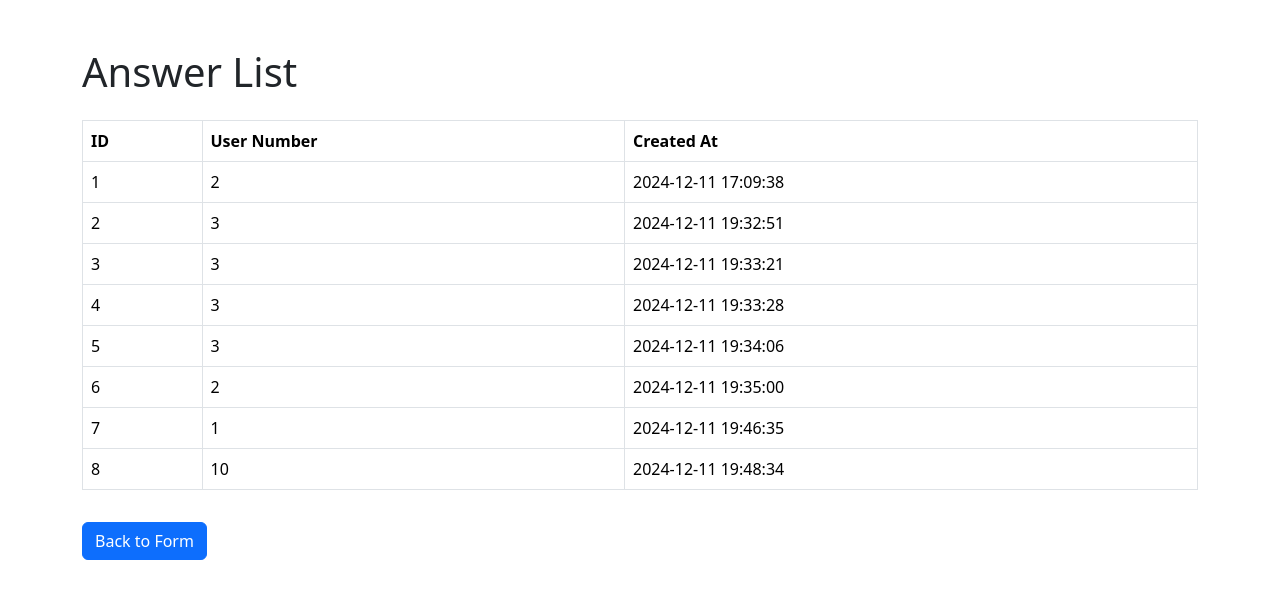
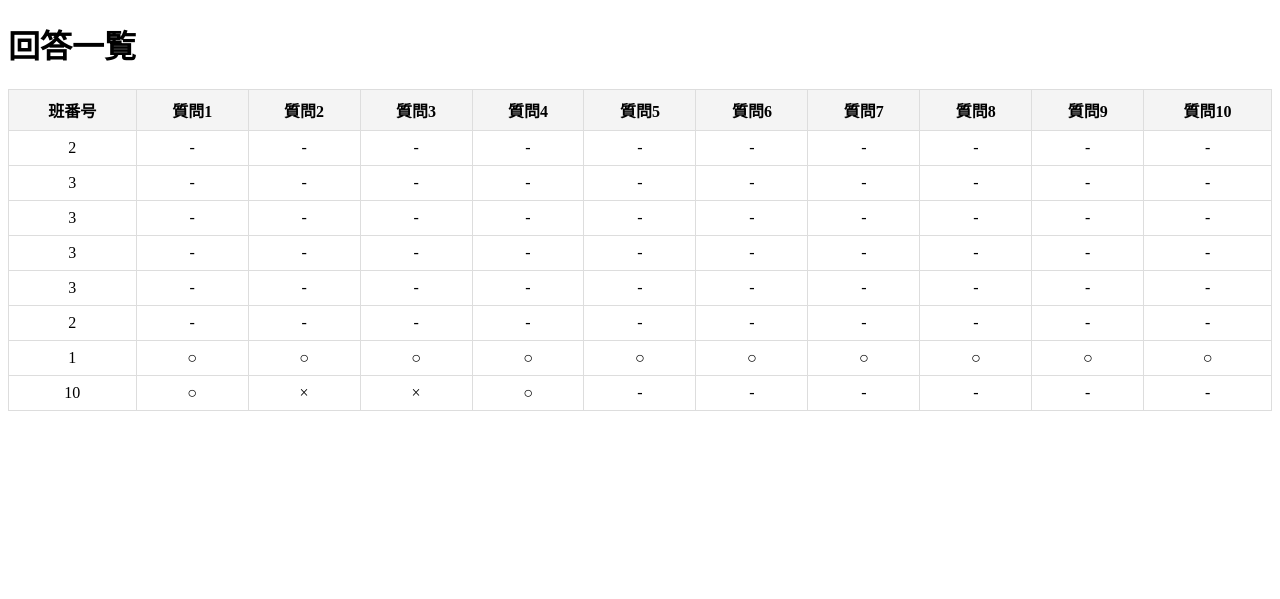
Before and after one commit to Kai-Washino/true-false-quiz, a Flask app: page /answer/list in a window 1280 px wide. Shown: the top 599 px of the page. Run offline with Flask 2, Linux system fonts and the light colour scheme; data comes from the database, SQL or seed files in the repository; both versions use the stored data as it was after the commit; some libraries are stand-ins or nearby versions.

Commit message:
Add question

```diff
--- a/apps/answer/templates/answer/list.html
+++ b/apps/answer/templates/answer/list.html
@@ -1,33 +1,62 @@
 <!DOCTYPE html>
-<html lang="en">
+<html lang="ja">
 <head>
     <meta charset="UTF-8">
     <meta name="viewport" content="width=device-width, initial-scale=1.0">
-    <title>Answer List</title>
-    <link rel="stylesheet" href="https://cdn.jsdelivr.net/npm/bootstrap@5.3.0-alpha1/dist/css/bootstrap.min.css">
+    <title>回答一覧</title>
+    <style>
+        table {
+            border-collapse: collapse;
+            width: 100%;
+        }
+        th, td {
+            border: 1px solid #ddd;
+            padding: 8px;
+        }
+        th {
+            background-color: #f4f4f4;
+            text-align: center;
+        }
+        td {
+            text-align: center;
+        }
+    </style>
 </head>
 <body>
-    <div class="container mt-5">
-        <h1 class="mb-4">Answer List</h1>
-        <table class="table table-bordered">
+    <h1>回答一覧</h1>
+    <table>
         <thead>
             <tr>
-                    <th>ID</th>
-                    <th>User Number</th>
-                    <th>Created At</th>
+                <th>班番号</th>
+                <th>質問1</th>
+                <th>質問2</th>
+                <th>質問3</th>
+                <th>質問4</th>
+                <th>質問5</th>
+                <th>質問6</th>
+                <th>質問7</th>
+                <th>質問8</th>
+                <th>質問9</th>
+                <th>質問10</th>
             </tr>
         </thead>
         <tbody>
             {% for answer in answers %}
                 <tr>
-                        <td>{{ answer.id }}</td>
                     <td>{{ answer.user_number }}</td>
-                        <td>{{ answer.created_at.strftime('%Y-%m-%d %H:%M:%S') }}</td>
+                    <td>{{ answer.question1 or '-' }}</td>
+                    <td>{{ answer.question2 or '-' }}</td>
+                    <td>{{ answer.question3 or '-' }}</td>
+                    <td>{{ answer.question4 or '-' }}</td>
+                    <td>{{ answer.question5 or '-' }}</td>
+                    <td>{{ answer.question6 or '-' }}</td>
+                    <td>{{ answer.question7 or '-' }}</td>
+                    <td>{{ answer.question8 or '-' }}</td>
+                    <td>{{ answer.question9 or '-' }}</td>
+                    <td>{{ answer.question10 or '-' }}</td>
                 </tr>
             {% endfor %}
         </tbody>
     </table>
-        <a href="/" class="btn btn-primary mt-3">Back to Form</a>
-    </div>
 </body>
 </html>
--- a/apps/answer/views.py
+++ b/apps/answer/views.py
@@ -1,7 +1,7 @@
-from flask import Blueprint, render_template, request, redirect, url_for, flash
+from flask import Blueprint, render_template, redirect, url_for, request, flash
 from apps.app import db
 from apps.answer.models import Answer
-from apps.answer.forms import AnswerForm
+from apps.answer.forms import QuestionForm, UserNumberForm
 
 answer = Blueprint(
     "answer",
@@ -12,23 +12,46 @@ answer = Blueprint(
 
 @answer.route("/", methods=["GET", "POST"])
 def index():
-    form = AnswerForm()
+    form = UserNumberForm()
     if form.validate_on_submit():
         user_number = form.user_number.data
+        # user_number に対応するデータベースレコードを作成または取得
+        current_answer = Answer.query.filter_by(user_number=user_number).first()
+        if not current_answer:
+            current_answer = Answer(user_number=user_number)
+            db.session.add(current_answer)
+            db.session.commit()
 
-        # 新しいAnswerインスタンスを作成してデータベースに保存
-        answer = Answer(user_number=user_number)
-        db.session.add(answer)
-        db.session.commit()
-
-        flash("班を記入しました", "success")
-        return redirect(url_for("answer.list_answers"))
+        flash("班番号を記入しました", "success")
+        return redirect(url_for("answer.question", user_number=user_number, question_number=1))
 
     return render_template("answer/index.html", form=form)
 
 
-@answer.route("/list", methods=["GET"])
+@answer.route("/question/<user_number>/<int:question_number>", methods=["GET", "POST"])
+def question(user_number, question_number):
+    form = QuestionForm()
+    if form.validate_on_submit():
+        answer_value = form.answer.data
+
+        # データベースに回答を保存
+        current_answer = Answer.query.filter_by(user_number=user_number).first()
+        if current_answer:
+            setattr(current_answer, f"question{question_number}", answer_value)
+            db.session.commit()
+
+        # 次の質問または完了ページへ
+        if question_number < 10:
+            return redirect(url_for("answer.question", user_number=user_number, question_number=question_number + 1))
+        else:
+            flash("全ての回答を送信しました", "success")
+            return redirect(url_for("answer.list_answers"))
+
+    return render_template("answer/question.html", form=form, question_number=question_number)
+
+
+@answer.route("/list")
 def list_answers():
-    # データベースからすべてのAnswerデータを取得
+    # 全ての回答を取得
     answers = Answer.query.all()
     return render_template("answer/list.html", answers=answers)
```
Also changed, not shown: apps/answer/forms.py (+10 -2 lines), apps/answer/templates/answer/question.html (added, +85 -0 lines), local.sqlite. Lines whose indentation alone changed are shown as unchanged.
